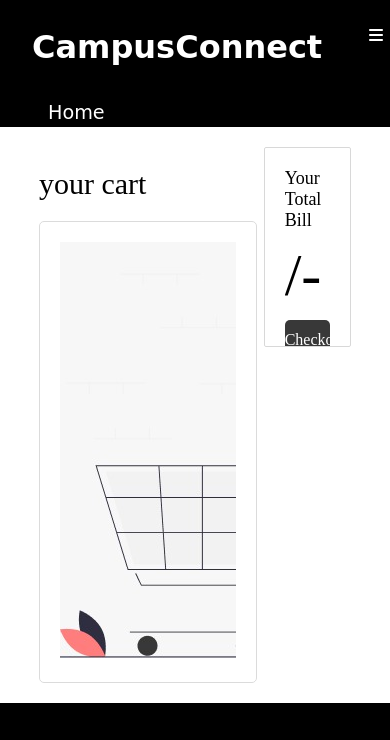
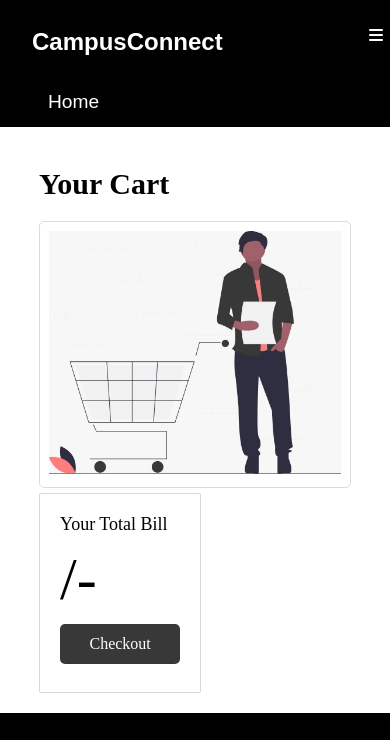
Before and after one commit to Kishor1407/Campus-connect, a Django app: template CampusConnect/shop/templates/shop/Cart.html in a window 390 px wide. Shown: the top 740 px of the page. Run offline with Django 3.2, Linux system fonts and the light colour scheme; the template is opened without the code that fills it, so the values that code supplies are empty; some libraries are stand-ins or nearby versions.

Commit message:
css changed

```diff
--- a/CampusConnect/shop/static/shop/cart.css
+++ b/CampusConnect/shop/static/shop/cart.css
@@ -43,10 +43,11 @@
   border-radius: 5px;
 }
 .sn-text {
+
   width: 50%;
 }
 .sn-product-name {
-  font: size 25px;
+  font-size:15px;
   font-weight: 700;
   text-transform: capitalize;
 }
@@ -103,10 +104,9 @@
 .sn-delete-btn img {
   height: 15px;
 }
-.empty-img {
-  width: 50%;
-  display: block;
-  margin: auto;
+img:last-child {
+  object-fit:contain;
+  align-items:center;
 }
 .checkout-box {
   width: 100%;
@@ -134,8 +134,42 @@
   text-decoration: none;
   text-transform: capitalize;
 }
+.section-heading{
+text-transform:capitalize;
+font-weight:700;
+}
 .bill{
   font-size: 60px;
   font-weight: 500;
   margin: 10px 0;
 }
+@media only screen and (max-width:750px){
+img:last-child{
+width:inherit;
+object-fit:cover;
+}
+.cart-section{
+ display:flex;
+ flex-direction:column;
+}
+.checkout-section{
+ margin-top:5px;
+ width:52%;
+}
+.cart{
+padding:9px;}
+
+.product-list{
+width:100%;
+}
+.sn-product-img{
+width:95px;
+}
+.sn-text
+{
+text-align:center;
+}
+.sn-price{
+font-size:30px;
+}
+}
--- a/CampusConnect/shop/static/shop/index.css
+++ b/CampusConnect/shop/static/shop/index.css
@@ -76,7 +76,7 @@
   padding: 1rem 1rem;
   font-size: 1.2rem;
   position: relative;
-  font-family: "Kirang Haerang", cursive;
+  font-family: 'poppins', sans-serif;
   margin-top: 3px;
 }
 
@@ -96,6 +96,7 @@
 .nav .social i:hover {
   color: #65cff0;
 }
+
 
 .login-logout-popup::after{
   content: '';
@@ -131,20 +132,7 @@
   opacity: 0;
   pointer-events: none;
 }
-/* @media only screen and(max-width:768px){
-  .nav .social a .login-logout-popup {
-    position: absolute;
-    left: 85%;
-    transform: translateX(-50%);
-    padding: 10px;
-    background: #fff;
-    border-radius: 10px;
-    top: 66px;
-    width: 200px;
-    transition: 0.5s;
-    border: 2px solid #f5f5f5;
-} */
-/* } */
+
 @media only screen and (max-width:750px)
 {
   .login-logout-popup{
@@ -154,10 +142,10 @@
 }
 
 
-.nav .nav-brand a {
-  font-size: 2rem;
+.nav .nav-brand a{
+  font-size: 1.5rem;
   padding: 1rem 0;
-  font-family: "Dancing Script", cursive;
+  font-family: 'poppins', sans-serif;
   font-weight: bolder;
   display: block;
 }
--- a/CampusConnect/shop/templates/shop/Cart.html
+++ b/CampusConnect/shop/templates/shop/Cart.html
@@ -74,7 +74,7 @@
             </div>
         {% endfor %}
             {% else %}
-            <p><img src="{%static 'shop/emptycart.jpeg' %}"></p>
+            <img class="emptyimg" src="{%static 'shop/emptycart.jpeg' %}">
             {% endif %}
       </div>
       </div>
--- a/CampusConnect/shop/templates/shop/product.html
+++ b/CampusConnect/shop/templates/shop/product.html
@@ -130,7 +130,7 @@
           // adding click event to each
           cartBtns[checkedCartBtn].classList.remove("cart-btn"); // removing check class from the current button
           item.classList.add("cart-btn"); // adding check class to clicked button
-          checkedCartBtn = j; // upading the variable
+          checkedCartBtn = j; // updating the variable
         });
       });
     </script>
```
Also changed, not shown: CampusConnect/shop/templates/shop/index.html (+1 -7 lines), CampusConnect/db.sqlite3.
